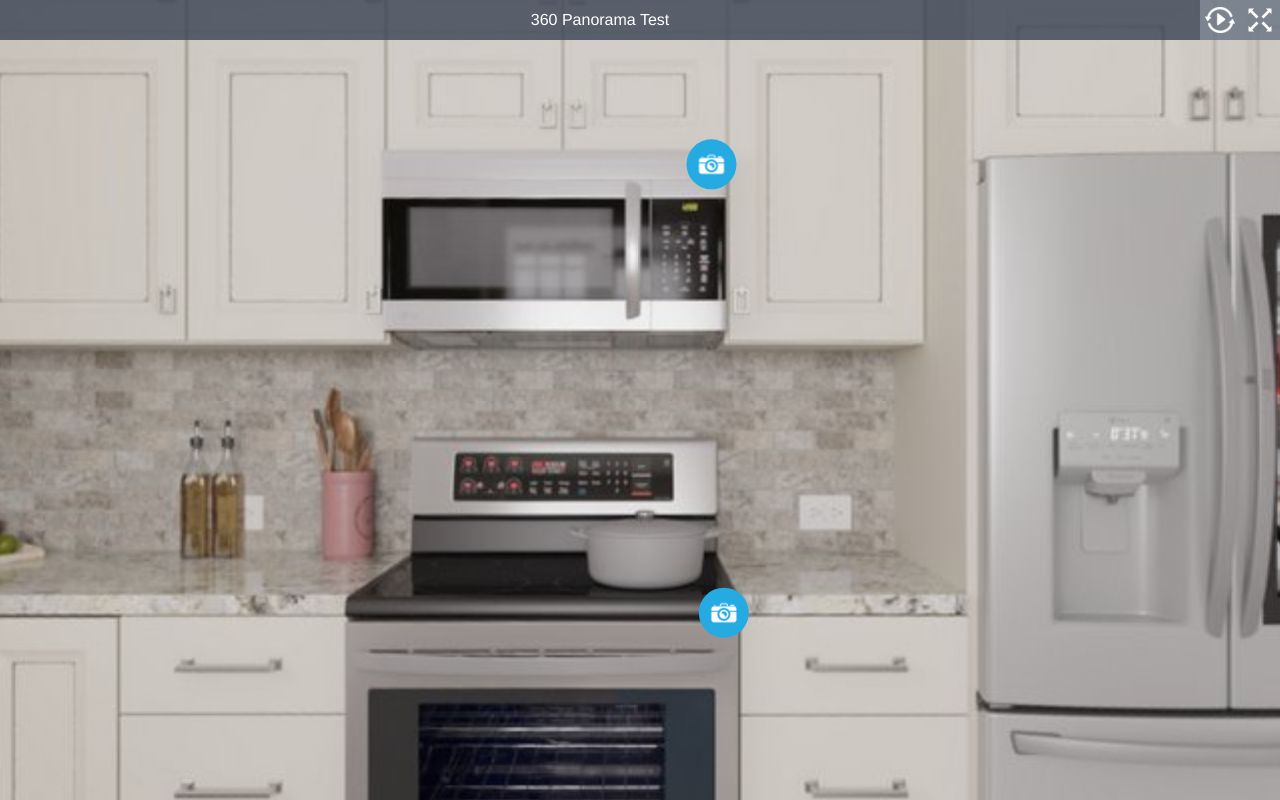
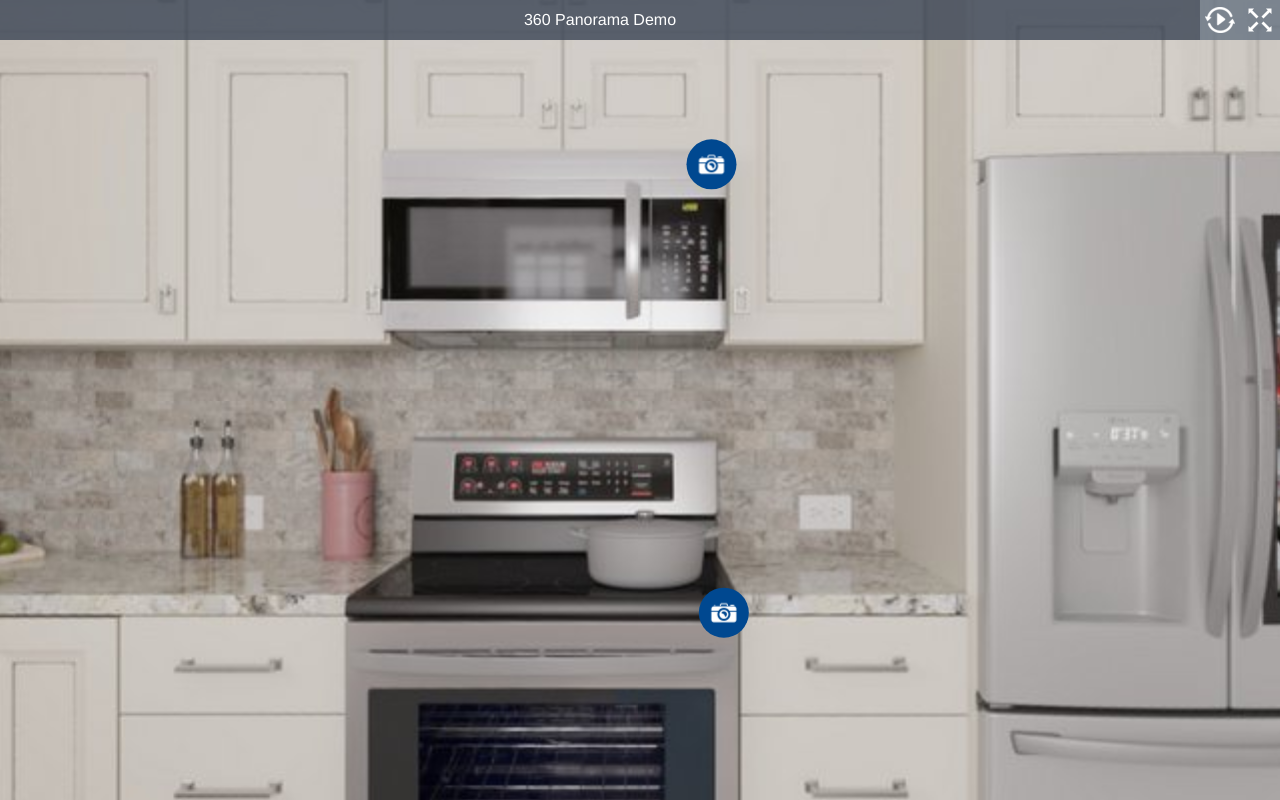
Before and after one commit to ylordson/ylordson.github.io, a plain HTML site: page index.html in a window 1280 px wide. Drawn offline with Linux system fonts and the light colour scheme.

Commit message:
Final Update

```diff
--- a/css/reveal.css
+++ b/css/reveal.css
@@ -1,7 +1,7 @@
 #reveal {
   width: 50px;
   height: 50px;
-  background-color: #25aae1;
+  background-color: #004890;
   border-radius: 50%;
   margin-left: 0;
   text-align: center;
--- a/data.js
+++ b/data.js
@@ -2,7 +2,7 @@ var APP_DATA = {
   "scenes": [
     {
       "id": "0-kt07panorama01",
-      "name": "360 Panorama Test",
+      "name": "360 Panorama Demo",
       "levels": [
         {
           "tileSize": 256,
@@ -84,7 +84,7 @@ var APP_DATA = {
       ]
     }
   ],
-  "name": "Project Title",
+  "name": "360",
   "settings": {
     "mouseViewMode": "drag",
     "autorotateEnabled": false,
--- a/index.html
+++ b/index.html
@@ -1,7 +1,7 @@
 <!DOCTYPE html>
 <html>
 <head>
-<title>Project Title</title>
+<title>360</title>
 <meta charset="utf-8">
 <meta http-equiv="X-UA-Compatible" content="IE=edge,chrome=1">
 <meta name="viewport" content="target-densitydpi=device-dpi, width=device-width, initial-scale=1.0, maximum-scale=1.0, minimum-scale=1.0, user-scalable=no, minimal-ui" />
--- a/index.js
+++ b/index.js
@@ -382,6 +382,7 @@
 
     var description = document.createElement("p");
     description.style.fontWeight = "bold";
+    description.style.fontFamily = "DIN Next";
     var node = document.createTextNode(hotspot.text);
     description.appendChild(node)
 
@@ -395,76 +396,6 @@
 
     wrapper.appendChild(icon);
     wrapper.appendChild(contentWrapper);
-
-    /*
-    // Create wrapper element to hold icon and tooltip.
-    var wrapper = document.createElement('div');
-    wrapper.classList.add('hotspot');
-    wrapper.classList.add('info-hotspot');
-
-    // Create hotspot/tooltip header.
-    var header = document.createElement('div');
-    header.classList.add('info-hotspot-header');
-
-    // Create image element.
-    var iconWrapper = document.createElement('div');
-    iconWrapper.classList.add('info-hotspot-icon-wrapper');
-    var icon = document.createElement('img');
-    icon.src = 'img/photo.png';
-    icon.classList.add('info-hotspot-icon');
-    iconWrapper.appendChild(icon);
-
-    // Create title element.
-    var titleWrapper = document.createElement('div');
-    titleWrapper.classList.add('info-hotspot-title-wrapper');
-    var title = document.createElement('div');
-    title.classList.add('info-hotspot-title');
-    title.innerHTML = hotspot.title;
-    titleWrapper.appendChild(title);
-
-    // Create close element.
-    var closeWrapper = document.createElement('div');
-    closeWrapper.classList.add('info-hotspot-close-wrapper');
-    var closeIcon = document.createElement('img');
-    closeIcon.src = 'img/close.png';
-    closeIcon.classList.add('info-hotspot-close-icon');
-    closeWrapper.appendChild(closeIcon);
-
-    // Construct header element.
-    header.appendChild(iconWrapper);
-    header.appendChild(titleWrapper);
-    header.appendChild(closeWrapper);
-
-    // Create text element.
-    var text = document.createElement('div');
-    text.classList.add('info-hotspot-text');
-    text.innerHTML = hotspot.text;
-
-    // Place header and text into wrapper element.
-    wrapper.appendChild(header);
-    wrapper.appendChild(text);
-
-    // Create a modal for the hotspot content to appear on mobile mode.
-    var modal = document.createElement('div');
-    modal.innerHTML = wrapper.innerHTML;
-    modal.classList.add('info-hotspot-modal');
-    document.body.appendChild(modal);
-
-    var toggle = function() {
-      wrapper.classList.toggle('visible');
-      modal.classList.toggle('visible');
-    };
-
-    // Show content when hotspot is clicked.
-    wrapper.querySelector('.info-hotspot-header').addEventListener('click', toggle);
-
-    // Hide content when close icon is clicked.
-    modal.querySelector('.info-hotspot-close-wrapper').addEventListener('click', toggle); */
-
-    // Prevent touch and scroll events from reaching the parent element.
-    // This prevents the view control logic from interfering with the hotspot.
-    //stopTouchAndScrollEventPropagation(wrapper);
-
     return wrapper;
   }
 
```
Also changed, not shown: img/Lowes_logo_pms_280.jpg (added).
